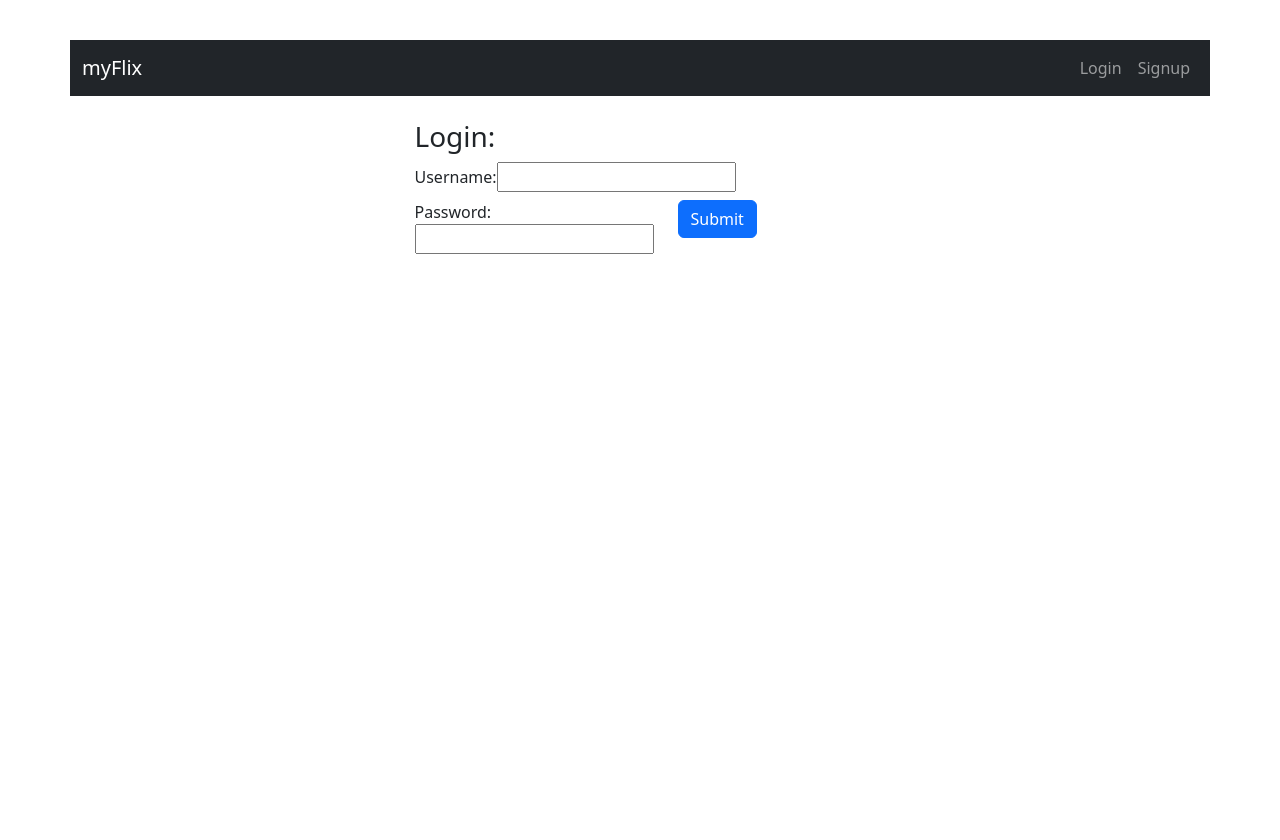
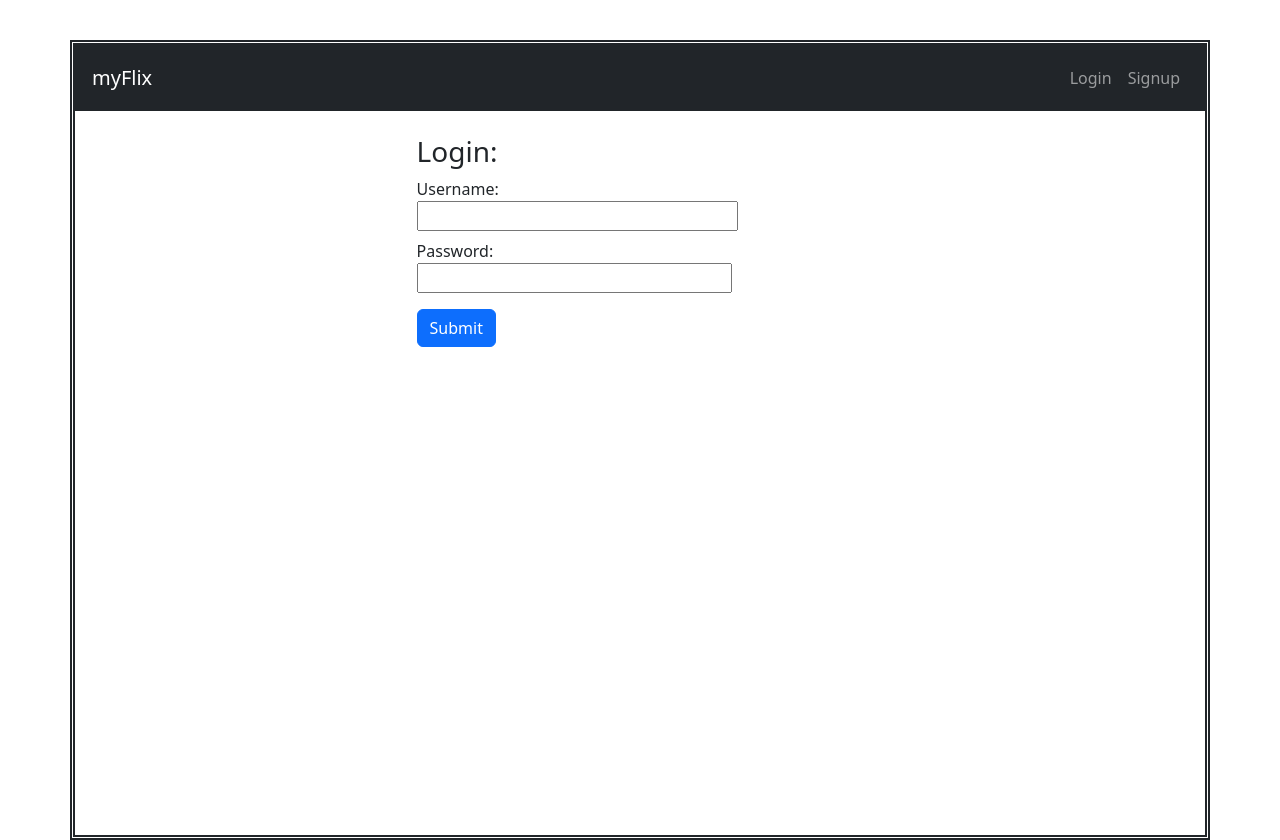
Before and after one commit to pshegde123/myflix-client, a React (Vite) app: page /login in a window 1280 px wide. Before the commit the page ends 800 px from the top, so only its background shows below. Built offline with nearby package versions, Linux system fonts and the light colour scheme.

Commit message:
Updated login and signup page grid layout

```diff
--- a/src/components/login-view/login-view.jsx
+++ b/src/components/login-view/login-view.jsx
@@ -49,35 +49,35 @@ export const LoginView = ({ onLoggedIn }) => {
         </h3>
       </Row>
       <Row>
-        <Col className="lg-">
+        <Col  className="md-6">
         <Form.Group controlId="formUsername">
           <Form.Label>
             Username:
             <input
               type="text"
+              className="w-100"
               value={username}
               onChange={(e) => setUsername(e.target.value)}
               required
             />
           </Form.Label>
           </Form.Group>
-        </Col>
-        <Col>
+
           <Form.Group controlId="formPassword">
           <Form.Label>
             Password:
             <input
               type="password"
+              className="w-100"
               value={password}
               onChange={(e) => setPassword(e.target.value)}
               required
             />
           </Form.Label>
           </Form.Group>
+          <Button variant="primary" type="submit" className="submitButton mt-2">Submit</Button>
         </Col>
-        <Col className="md-6">
-          <Button variant="primary" type="submit" className="submitButton">Submit</Button>
-        </Col>
+
       </Row>
     </Form>
   );
--- a/src/index.jsx
+++ b/src/index.jsx
@@ -8,7 +8,7 @@ import "./index.scss";
 // Main component (will eventually use all the others)
 const MyFlixApplication = () => {
   return (
-    <Container style={{marginTop:"40px"}}>
+    <Container className="container min-vh-100" style={{marginTop:"40px"}}>
       <MainView/>
     </Container>
   );
--- a/src/index.scss
+++ b/src/index.scss
@@ -1,5 +1,7 @@
 @import '~bootstrap/scss/bootstrap.scss';
-
+.container {
+  border: 5px double;
+}
 .button{
   width: 100px;
 }
```
Also changed, not shown: 4 other files (tests, documents, lock files or other folders).
